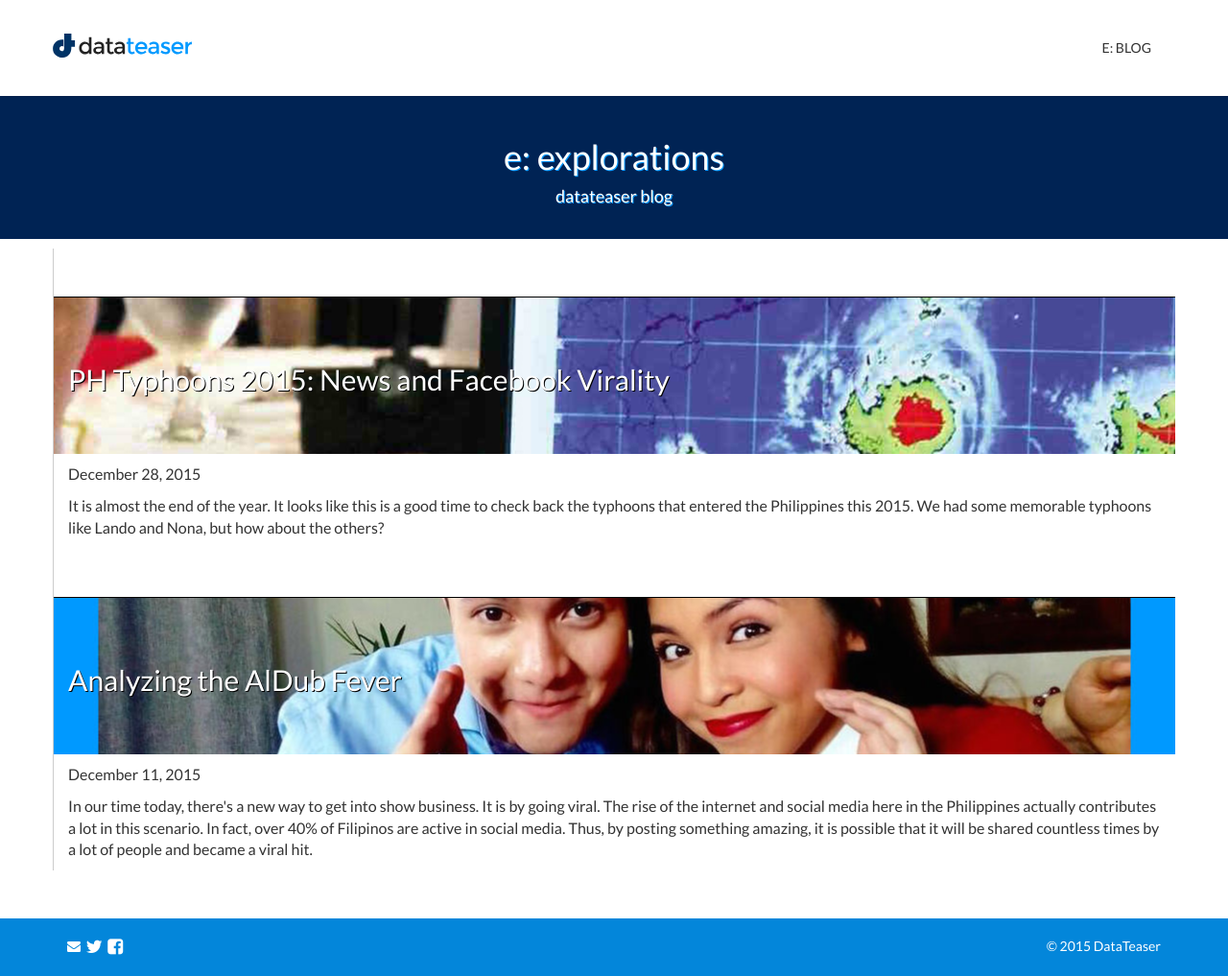
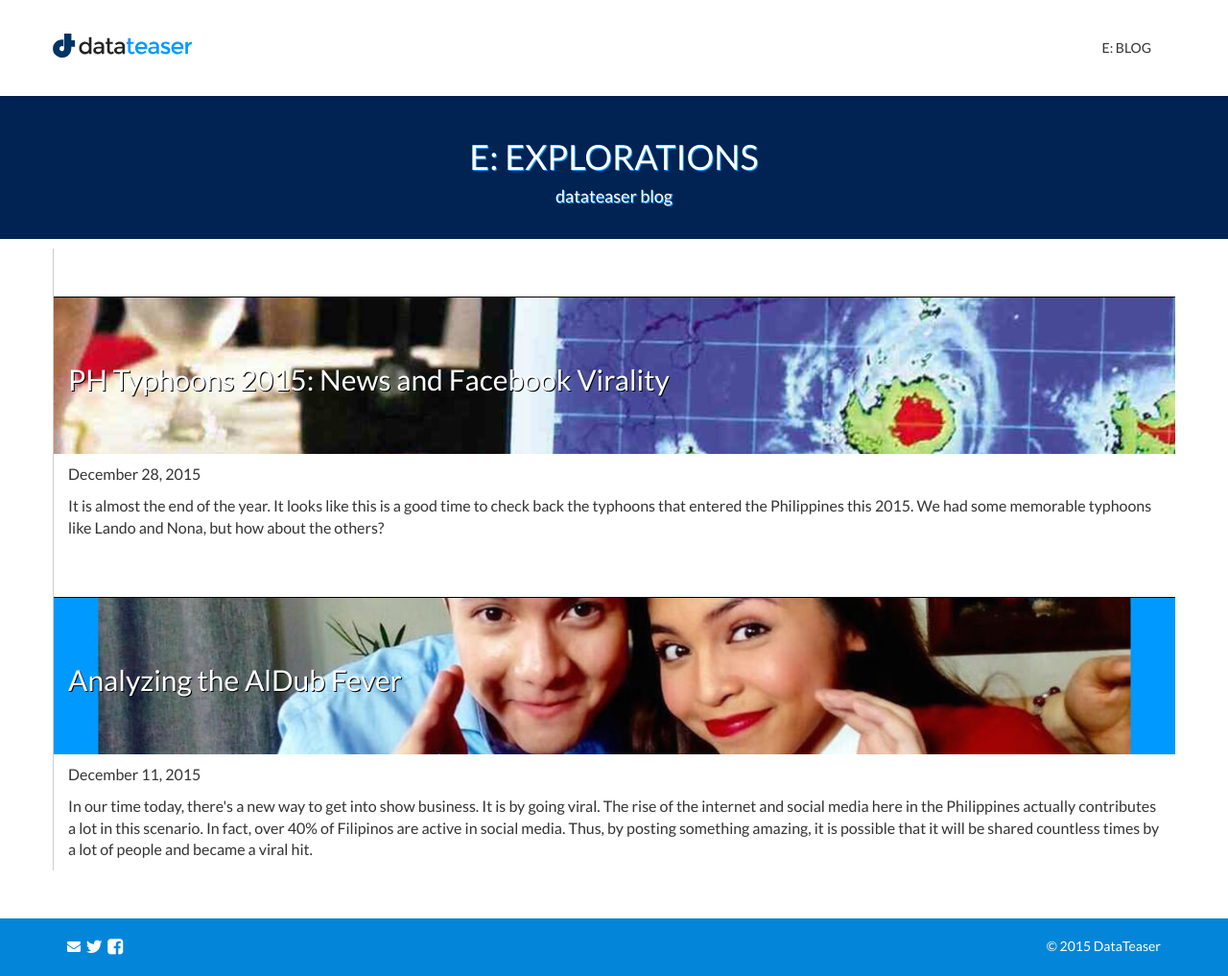
Before and after one commit to DataTeaser/blog, a Jekyll site: the page built from index.html, in a window 1280 px wide and 1017 px high. Shown: the whole window at 96% size. Built offline with Jekyll 4.4.1, drawn with Linux system fonts in a browser that asks for light colours.

Commit message:
changed to all caps

```diff
--- a/_includes/header.html
+++ b/_includes/header.html
@@ -6,7 +6,7 @@
         <nav class="collapse navbar-collapse ds-navbar-collapse">
             <!-- <button class="btn btn-primary btn-lg navbar-right lets-talk js_go-to-scroll" id="reachus">Let's Talk</button> -->
             <ul class="nav navbar-nav navbar-right">
-                <li><a href id="http://e.datateaser.com/">e: blog</a></li>
+                <li><a href id="http://e.datateaser.com/">E: blog</a></li>
             </ul>
         </nav>
     </div>
--- a/index.html
+++ b/index.html
@@ -6,7 +6,7 @@ layout: default
     <div class="container">
         <div class="row">
             <div class="col-lg-12">
-                <h1>e: explorations</h1>
+                <h1>E: EXPLORATIONS</h1>
                 <h4>datateaser blog</h4>
             </div>
         </div>
```
